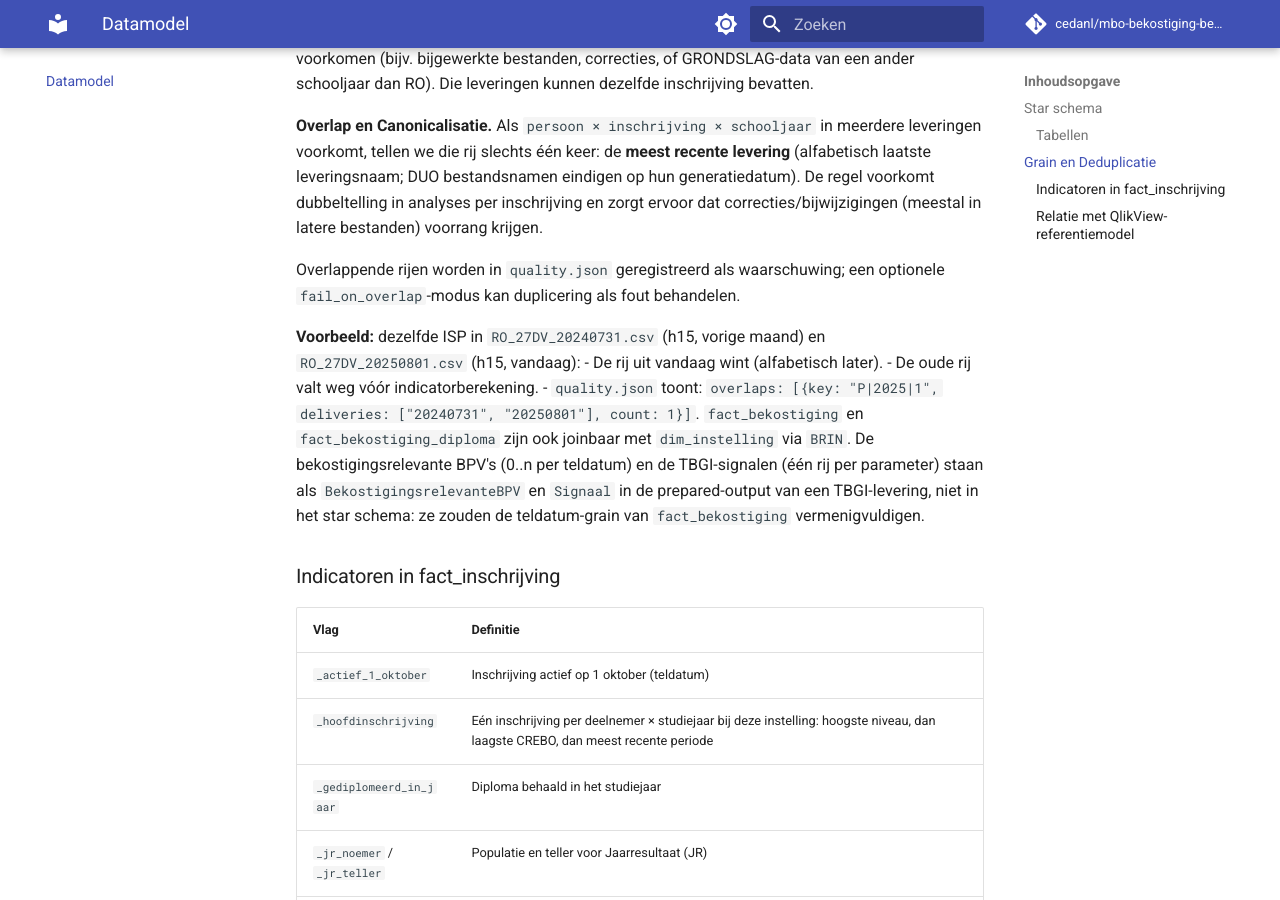
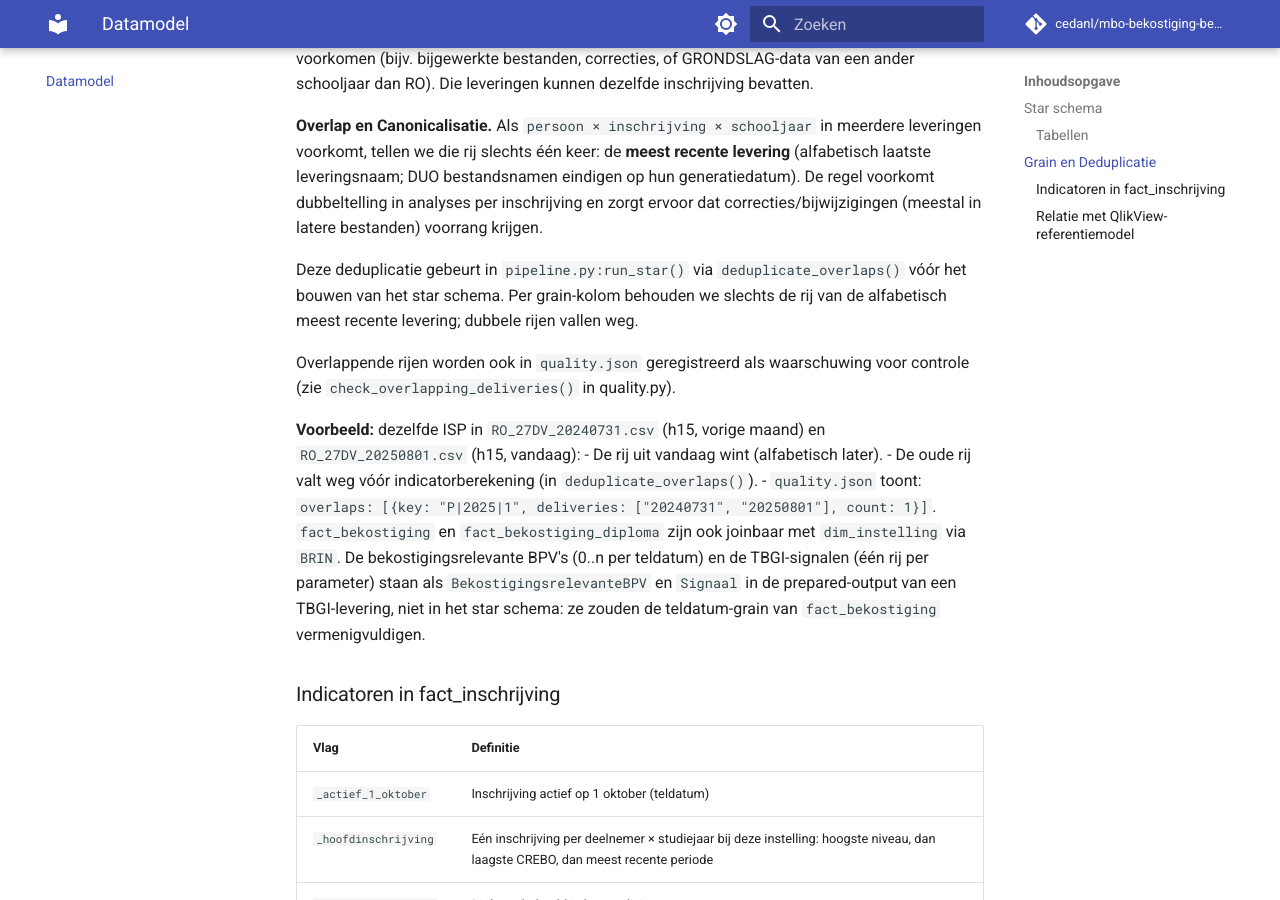
Before and after one commit to cedanl/mbo-bekostiging-bestanden, an MkDocs documentation site: the page built from docs/datamodel.md, in a window 1280 px wide and 900 px high, scrolled down 3390 px. Built offline with MkDocs 1.6.1 and Material for MkDocs 9.7.7, drawn with Linux system fonts in a browser that asks for light colours; comment, search, counter and statistics services are not loaded.

Commit message:
fix(#167): docs/datamodel.md — canonicalisatie-sectie sync met #162
- deduplicate_overlaps() WORDT aangeroepen in pipeline.py:run_star()
- Entfernt mention van non-existent fail_on_overlap mode
- Beschrijf werkelijke flow: dedup vóór build_star()

No code changes; docs sync met commit 81095c0.

459 tests pass.

Entire-Checkpoint: 01M3CBHZ46S1XEDA54AP62ZX6H

```diff
--- a/docs/datamodel.md
+++ b/docs/datamodel.md
@@ -118,12 +118,14 @@ rij slechts één keer: de **meest recente levering** (alfabetisch laatste lever
 hun generatiedatum). De regel voorkomt dubbeltelling in analyses per inschrijving en zorgt ervoor dat
 correcties/bijwijzigingen (meestal in latere bestanden) voorrang krijgen.
 
-Overlappende rijen worden in `quality.json` geregistreerd als waarschuwing; een optionele `fail_on_overlap`-modus
-kan duplicering als fout behandelen.
+Deze deduplicatie gebeurt in `pipeline.py:run_star()` via `deduplicate_overlaps()` vóór het bouwen van het star schema.
+Per grain-kolom behouden we slechts de rij van de alfabetisch meest recente levering; dubbele rijen vallen weg.
+
+Overlappende rijen worden ook in `quality.json` geregistreerd als waarschuwing voor controle (zie `check_overlapping_deliveries()` in quality.py).
 
 **Voorbeeld:** dezelfde ISP in `RO_27DV_20240731.csv` (h15, vorige maand) en `RO_27DV_20250801.csv` (h15, vandaag):
 - De rij uit vandaag wint (alfabetisch later).
-- De oude rij valt weg vóór indicatorberekening.
+- De oude rij valt weg vóór indicatorberekening (in `deduplicate_overlaps()`).
 - `quality.json` toont: `overlaps: [{key: "P|2025|1", deliveries: ["20240731", "20250801"], count: 1}]`.
 `fact_bekostiging` en `fact_bekostiging_diploma` zijn ook joinbaar met `dim_instelling` via `BRIN`.
 De bekostigingsrelevante BPV's (0..n per teldatum) en de TBGI-signalen (één rij per
```
